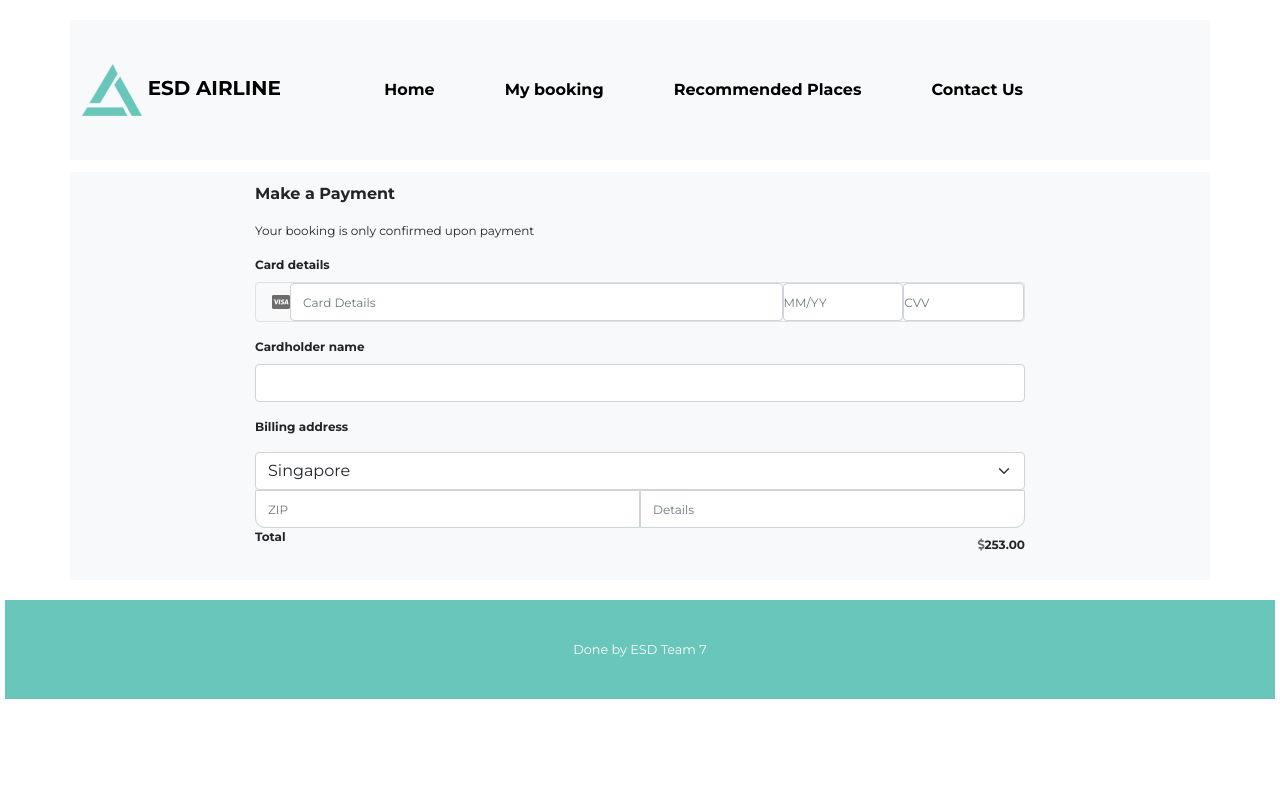
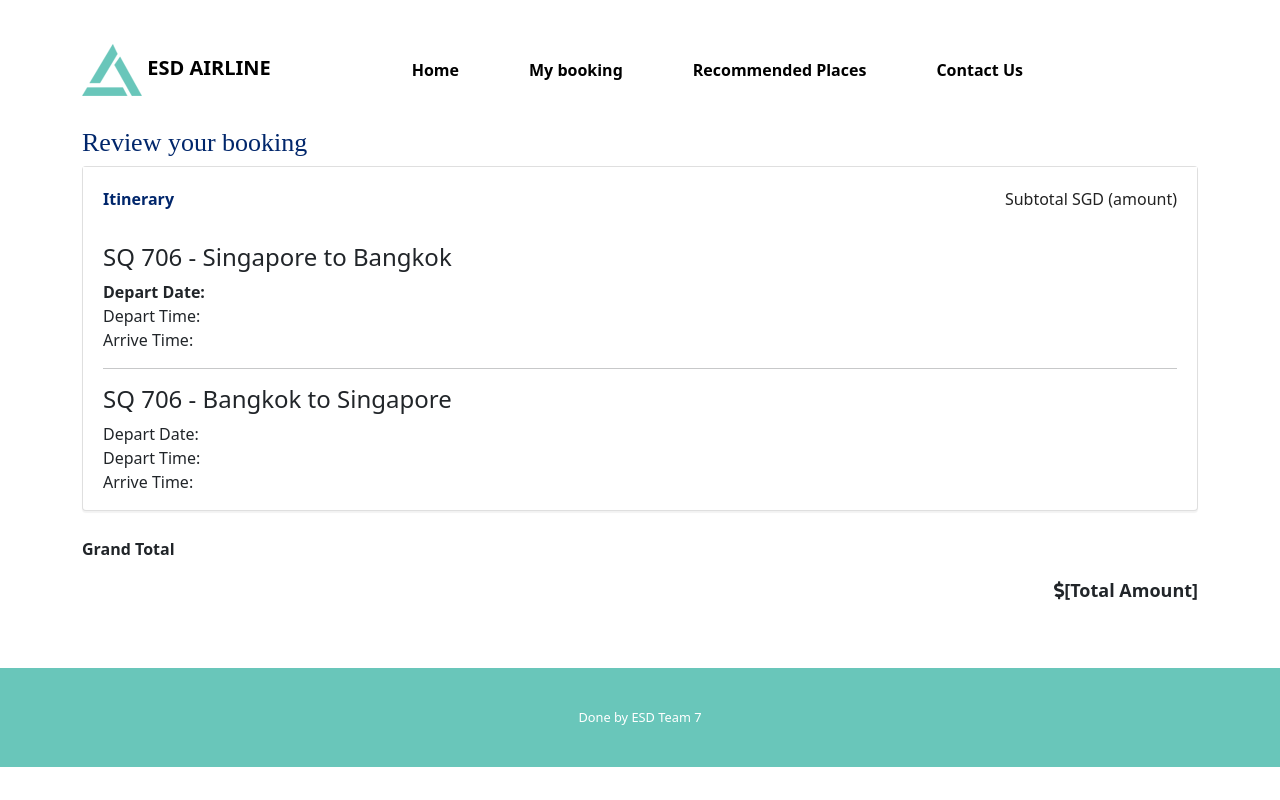
Before and after one commit to wyf114/ESD, a Flask app: template templates/payment.html in a window 1280 px wide. Run offline with Flask 2, Linux system fonts and the light colour scheme; the template is opened without the code that fills it, so the values that code supplies are empty; some libraries are stand-ins or nearby versions.

Commit message:
updates to templates/payment html

```diff
--- a/public/bookingdetails.html
+++ b/public/bookingdetails.html
@@ -28,7 +28,7 @@
     <!-- <script src="js/mybookingprocess.js"></script> -->
 </head>
 
-<body onload="retriveBooking()">
+<body onload="retrieveBooking()">
     <div class="tm-main-content" id="top">
         <div class="tm-top-bar-bg"></div>
         <div class="tm-top-bar" id="tm-top-bar">
--- /dev/null
+++ b/public/css/payment.css
@@ -0,0 +1,94 @@
+/* body {
+    font-family: "proxima-nova", "Open Sans", "Arial", "Helvetica", sans-serif;
+    font-weight: 400;
+    margin: 0;
+    padding: 0;
+    background-color: #FAFAFA;
+} */
+
+.accordion-item .accordion-header a {
+    display: block;
+    height: 100%;
+    width: 100%;
+    padding: 20px;
+    overflow: hidden;
+}
+
+:focus {
+    outline: none;
+}
+
+a {
+    text-decoration: none;
+}
+
+.accordion-item .accordion-header .accordion-subtotal {
+    font-weight: normal;
+    font-size: 16px;
+    color: #222222;
+    float: right;
+    width: 50%;
+    text-align: right;
+}
+
+payment-accordion-container .accordion-item {
+    box-shadow: 0 2px 1px 0 rgb(0 0 0 / 5%);
+}
+
+
+.accordion-item {
+    margin-bottom: 2px;
+}
+
+.heading-wrapper .main-heading {
+    font-size: 26px;
+    font-weight: 500;
+    font-family: 'sigvar';
+    color: #00266b;
+}
+
+.payment-accordion-container .accordion-item {
+    box-shadow: 0 2px 1px 0 rgb(0 0 0 / 5%);
+}
+
+
+.accordion-item .accordion-header {
+    position: relative;
+    background: #fff;
+    height: 60px;
+    overflow: hidden;
+}
+
+.accordion-item .accordion-header .accordion-title {
+    font-size: 16px;
+    font-weight: bold;
+    color: #00266b;
+    float: left;
+    width: 50%;
+}
+
+.payment-component .main-inner.container-center {
+    margin-top: 50px;
+    padding: 0;
+}
+
+.main-heading {
+    font-size: 26px;
+    font-weight: 500;
+    font-family: 'sigvar';
+    color: #00266b;
+}
+
+.payment-component .text-info {
+    font-weight: 300;
+}
+
+.main-heading .text-info {
+    font-weight: 400;
+    font-size: 16px;
+    color: #000;
+    line-height: 24px;
+    margin-top: 20px;
+    margin-bottom: 20px;
+    padding-left: 1px;
+}
--- a/templates/payment.html
+++ b/templates/payment.html
@@ -13,7 +13,8 @@
     <link rel="stylesheet" href="../public/css/bootstrap.min.css"> <!-- Bootstrap style -->
     <link rel="stylesheet" type="text/css" href="../public/css/datepicker.css" />
     <link rel="stylesheet" href="../public/css/templatemo-style.css"> <!-- Templatemo style -->
-    <link rel="stylesheet" href="../public/css/bookingform.css">
+    <link rel="stylesheet" href="../public/css/bookingformprocess.css">
+    <link rel="stylesheet" href="../public/css/payment.css">
     <link rel="stylesheet" href=" https://cdn.jsdelivr.net/npm/bootstrap@5.0.1/dist/css/bootstrap.min.css">
     <!-- Bootstrap style -->
     <link rel="stylesheet" href="https://use.fontawesome.com/releases/v5.7.2/css/all.css">
@@ -68,10 +69,92 @@
 
 
 <!-- ---payment--- -->
-<div class="container d-lg-flex mt-5">
-<div class="box-3">
-    <div class="box-inner-2">
-        <div>
+<div class="container">
+    <div class="main-inner container-center">
+        <div class="show-message-component"></div> <!----> <!---->
+        <div><div class="heading-wrapper"><h2 class="main-heading"></h2>
+
+    <div class="heading-wrapper">
+        <h2 class="main-heading">Review your booking</h2>
+        <!-- <p class="text-info">Review your booking and complete your payment and authentication within 8 minutes, or this booking session may expire.</p> -->
+    </div>
+    </div>
+
+    <section class="payment-accordion-container">
+        <div class="v-collapse-group accordion-wrapper">
+            <div class="accordion-item vc-collapse">
+                <div id="itinerary" class="accordion-header v-collapse-toggler active">
+                    <a><div class="accordion-title">Itinerary</div>
+                        <div class="accordion-subtotal">
+                            <span>Subtotal </span>
+
+                            <!----> <span class="sub-currency">SGD</span> <span class="sub-price">(amount)</span>
+
+                            <span class="ico-chevron--blue"></span></div></a></div>
+                            <div class="accordion-body v-collapse-content v-collapse-content-end">
+                                <div class="booking-info-section">
+                                    <section id="itinerary">
+                                        <div class="accordion-content">
+                                            <div class="itinerary-top">
+                                                <h4 class="flight-info-title">
+                                                SQ 706
+                                                <span> - </span>
+                                                Singapore to Bangkok</h4>
+        <!----> <!---->
+    </div>
+    <div class="itinerary-inner">
+        <!-- <span class="stop-time">Depart Date: </span>  -->
+        <div class="flight-station-info">
+                <span class="depart-date"><strong>Depart Date: </strong> </span> </br>
+                <span class="depart-time">Depart Time:</span> </br>
+                <span class="arrive-time">Arrive Time: </span> </br>
+
+        </div>
+    </div>
+
+    <div class="flight-stop">
+        <span class="flight-stop-detail">
+            <em class="ico-airplane-2"></em> <hr>
+            <span class="flight-place"></span></div>
+            <div class="airline-info">
+        <h4 class="flight-info-title">
+            SQ 706
+            <span> - </span>
+            Bangkok to Singapore</h4>
+
+        <div class="itinerary-inner">
+        <!-- <span class="stop-time">Depart Date: </span>  -->
+        <div class="flight-station-info">
+                <span class="depart-date">Depart Date: </span> </br>
+                <span class="depart-time">Depart Time:</span> </br>
+                <span class="arrive-time">Arrive Time: </span> </br>
+
+        </div>
+    </div>
+
+
+    </div></div></div></section>
+</br>
+    <p class="fw-bold">Grand Total</p>
+        <p id="price" class="fw-bold" style="text-align: right; font-size: large;"><span class="fas fa-dollar-sign" ></span>[Total Amount]</p>
+
+                        <!-- </div> -->
+                        </br>
+
+                        <!-- <p id="email" style="display: none"></p> -->
+                        <!-- change this -->
+                    </br>
+                        <div id="smart-button-container">
+                            <div style="text-align: center;">
+                              <div id="paypal-button-container"></div>
+                            </div>
+                          </div>
+                        <script src="https://www.paypal.com/sdk/js?client-id=sb&enable-funding=venmo&currency=USD" data-sdk-integration-source="button-factory"></script>
+                        <!-- -- -->
+                    </div>
+
+
+        <!-- <div>
             <p class="fw-bold">Make a Payment</p>
             <p class="dis mb-3">Your booking is only confirmed upon payment</p>
         </div>
@@ -100,24 +183,11 @@
                     </select>
                     <div class="d-flex"> <input class="form-control zip" type="text" placeholder="ZIP">
                         <input class="form-control state" type="text" placeholder="Details">
-                    </div>
+                    </div> -->
 
-                    <div class="d-flex flex-column dis">
+                    <!-- <div class="d-flex flex-column dis"> -->
 
-                        <div class="d-flex align-items-center justify-content-between mb-2">
-                            <p class="fw-bold">Total</p>
-                            <p id="price" class="fw-bold"><span class="fas fa-dollar-sign" ></span>253.00</p>
-                        </div>
-                        <p id="email" style="display: none"></p>
-                        <!-- change this -->
-                        <div id="smart-button-container">
-                            <div style="text-align: center;">
-                              <div id="paypal-button-container"></div>
-                            </div>
-                          </div>
-                        <script src="https://www.paypal.com/sdk/js?client-id=sb&enable-funding=venmo&currency=USD" data-sdk-integration-source="button-factory"></script>
-                        <!-- -- -->
-                    </div>
+                        <!-- <div class="d-flex align-items-center justify-content-between mb-2"> -->
 
 
                 </div>
```
Also changed, not shown: twilio.py (added, +23 -0 lines).
